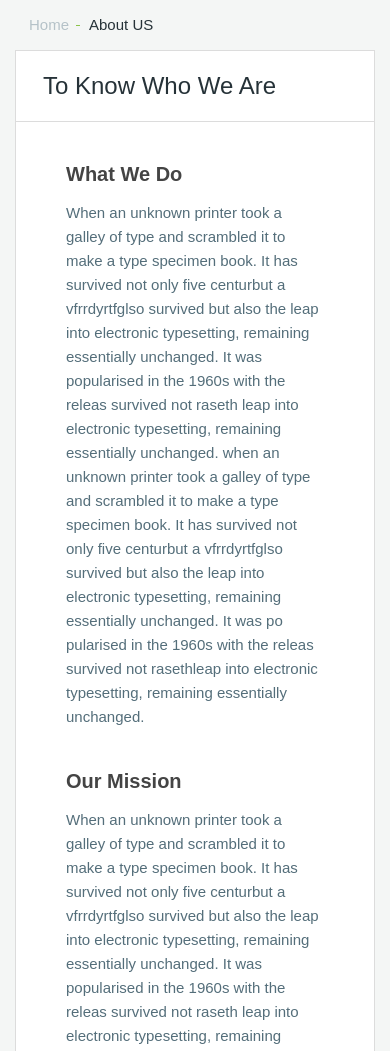
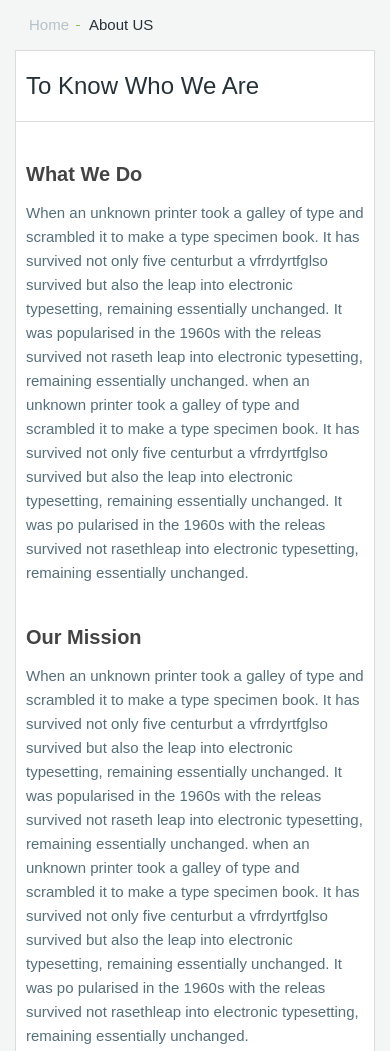
Before and after one commit to datoshcode/Moderno_market, a website: page app/about.html in a window 390 px wide. Shown: the part 777-1828 px from the top of the page. Drawn offline with nearby package versions, Linux system fonts and the light colour scheme; files whose address does not match are found by name.

Commit message:
added mob.about

```diff
--- a/app/scss/_media.scss
+++ b/app/scss/_media.scss
@@ -265,6 +265,15 @@
   .user__images {
     margin-right: 0;
   }
+
+  .about__head {
+    padding: 23px 10px;
+  }
+
+  .about__inner {
+    padding: 0 10px;
+  }
+
 }
 
 // 390 px
```
Also changed, not shown: app/404-page.html (+2 -3 lines), app/css/style.min.css.
